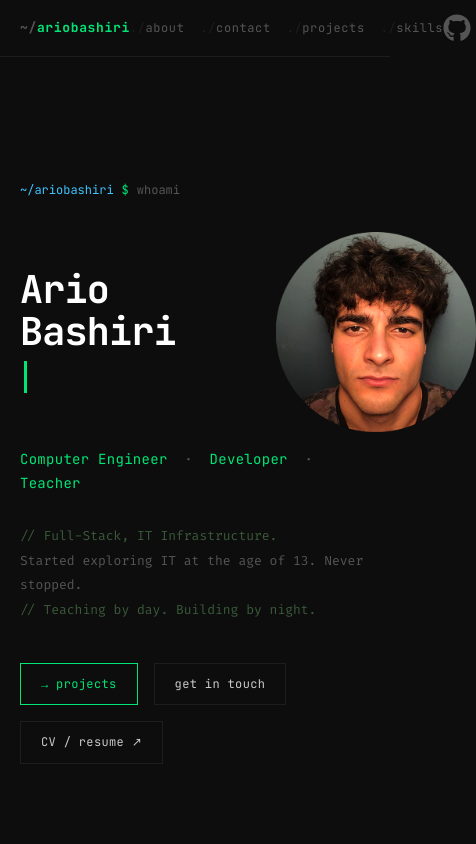
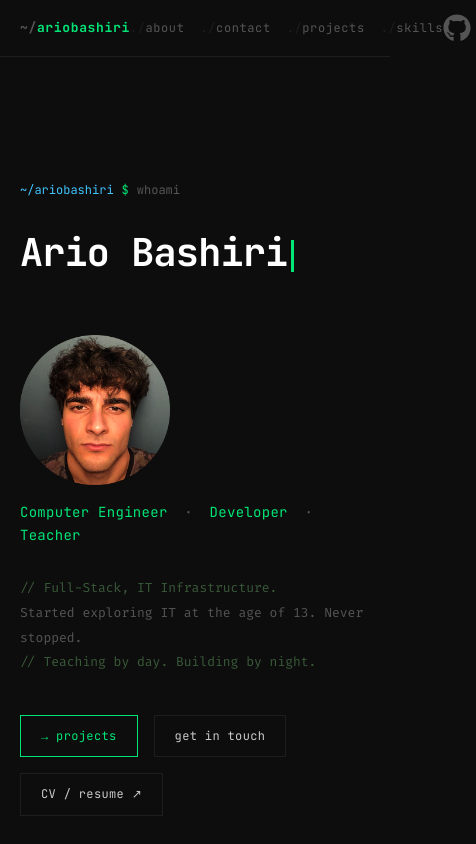
Before and after one commit to Ariocodes/ariofolio, a React (Vite) app: page / in a window 390 px wide. Shown: the top 844 px of the page, 476 px wide, since content can reach past the window. Built offline with nearby package versions, Linux system fonts and the light colour scheme.

Commit message:
small fix for mobile. test #1

```diff
--- a/src/components/Hero.css
+++ b/src/components/Hero.css
@@ -71,12 +71,24 @@
 .hero-name {
   display: flex;
   align-items: center;
-  gap: 100px;
+  gap: 60px;
+  flex-wrap: wrap;
 }
 
 .hero-img {
   width: 200px;
   height: 200px;
-  object-fit: contain;
+  max-width: 100%;
   flex-shrink: 0;
 }
+
+body {
+  overflow-x: hidden;
+}
+
+@media (max-width: 640px) {
+  .hero-img {
+    width: 150px;
+    height: 150px;
+  }
+}
--- a/src/components/Projects.jsx
+++ b/src/components/Projects.jsx
@@ -64,6 +64,13 @@ const projects = [
     ],
     link: 'https://github.com/Ariocodes/ariofolio',
   },
+  {
+    num: '99',
+    name: 'And the list goes on...',
+    desc: 'Check out my other projects on GitHub. Click the arror on the right.',
+    tags: [],
+    link: 'https://github.com/Ariocodes/ariofolio',
+  },
 ]
 
 function Projects() {
```
